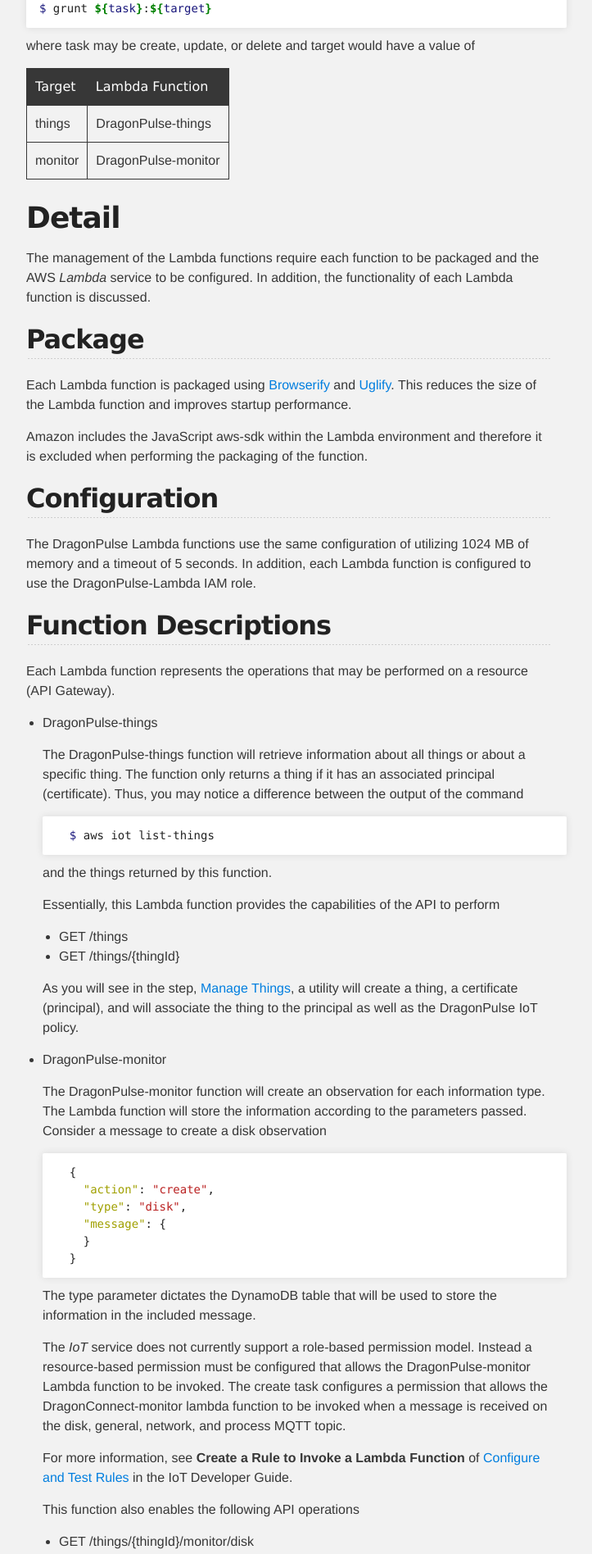
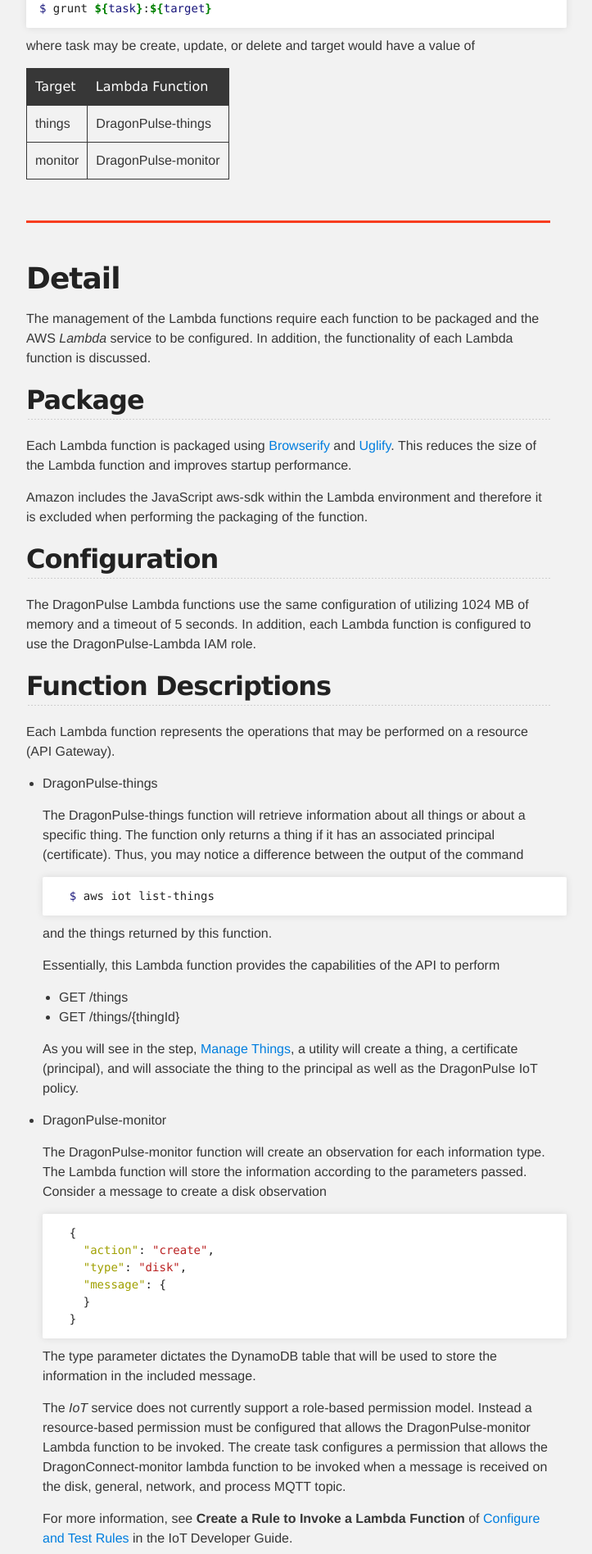
Before and after one commit to ArrowElectronics/aws-iot-dragonpulse-js, a Jekyll site: the page built from admin/lambda.md, in a window 1280 px wide. Shown: the part 1656-3552 px from the top of the page at 82% size, without its empty margins (288-1011 px from the left). Built offline with Jekyll 4.4.1, drawn with Linux system fonts in a browser that asks for light colours; Markdown is read by kramdown in place of the engine named in the settings.

Commit message:
Fixed download links and added distinction between the command / configuration and details sections

```diff
--- a/_includes/introduction/header.html
+++ b/_includes/introduction/header.html
@@ -7,8 +7,8 @@
           <h3 id="project_tagline">Arrow <font class="dragon_font">Dragon</font>Pulse</h3>
 
             <section id="downloads">
-              <a class="zip_download_link" href="{{ site.url }}{{ site.baseurl }}/zipball/master">Download this project as a .zip file</a>
-              <a class="tar_download_link" href="{{ site.url }}{{ site.baseurl }}/tarball/master">Download this project as a tar.gz file</a>
+              <a class="zip_download_link" href="https://github.com/ArrowElectronics/{{ site.project }}/zipball/master">Download this project as a .zip file</a>
+              <a class="tar_download_link" href="https://github.com/ArrowElectronics/{{ site.project }}/tarball/master">Download this project as a tar.gz file</a>
             </section>
         </header>
     </div>
--- a/admin/lambda.md
+++ b/admin/lambda.md
@@ -80,6 +80,10 @@
 -------|----------------
 things | DragonPulse-things
 monitor  | DragonPulse-monitor
+
+<div class="detail">
+<hr>
+</div>
 
 # Detail
 
--- a/stylesheets/stylesheet.css
+++ b/stylesheets/stylesheet.css
@@ -255,6 +255,14 @@
   margin-bottom: 30px;
 }
 
+.detail hr {
+  border: none;
+  background: none;
+  margin-top: 50px;
+  margin-bottom: 40px;
+  border-top: 3px solid #F73D1F;
+}
+
 table {
   border: 1px solid #373737;
   margin-bottom: 20px;
```
Also changed, not shown: admin/foundation.md (+4 -0 lines).
